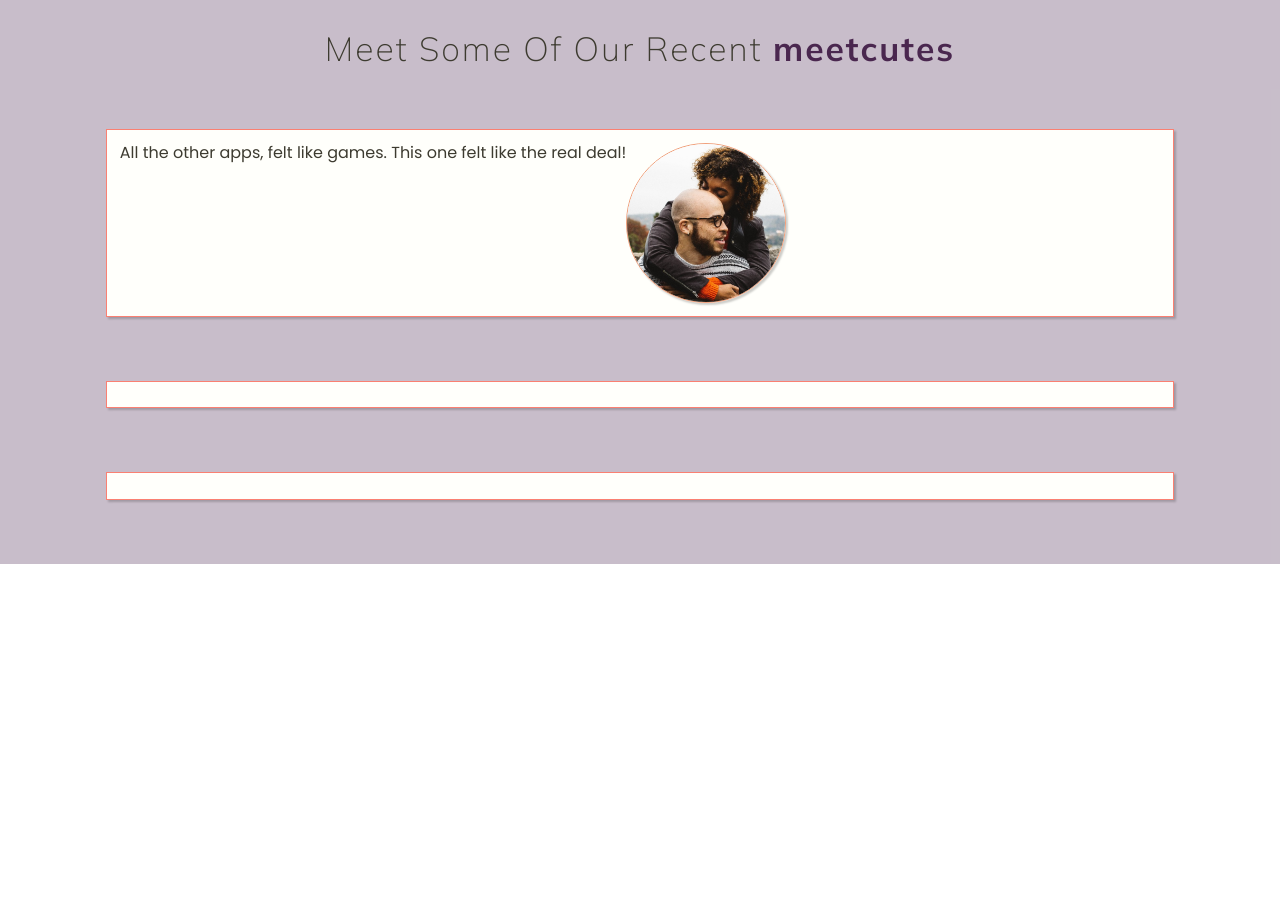
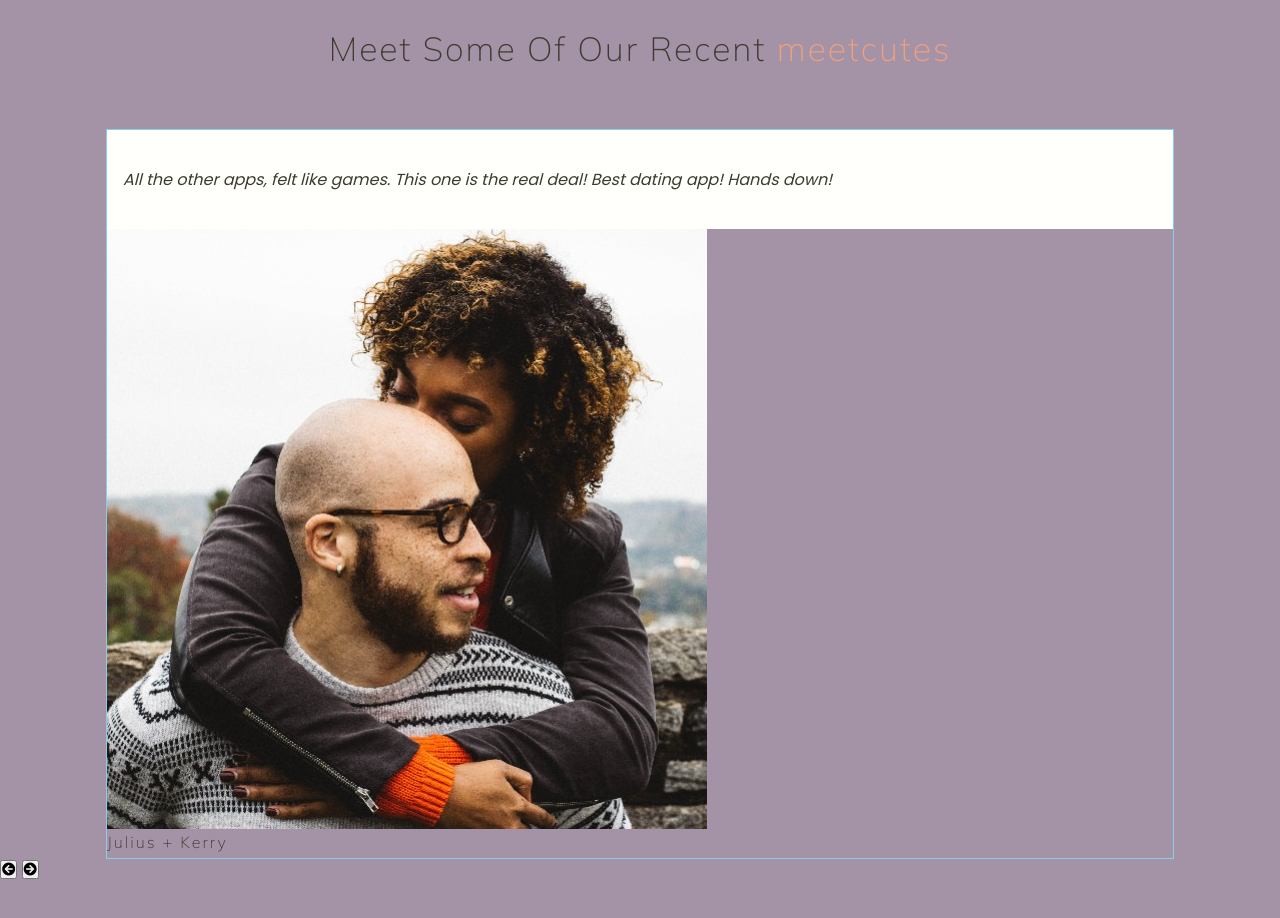
Before and after one commit to olopcodes/my-dating-app, a website: page index.html in a window 1280 px wide. Shown: the part 2960-3878 px from the top of the page. Before the commit the page ends 3524 px from the top, so only its background shows below. Drawn offline with Linux system fonts and the light colour scheme.

Commit message:
started the slider styles on the slider scss

```diff
--- a/index.html
+++ b/index.html
@@ -158,21 +158,35 @@
         <h2 class="heading heading--sub">
           meet some of our recent <span>meetcutes</span>
         </h2>
+        <div class="slider__slides">
           <div class="slider__slide slider__slide--1">
+            <!-- <p class="slider__icon"><i class="far fa-kiss-wink-heart"></i></p> -->
             <blockquote class="slider__quote">
-            All the other apps, felt like games. This one felt like the real
-            deal!
+              All the other apps, felt like games. This one is the real deal!
+              Best dating app! Hands down!
             </blockquote>
-          <div class="slider__img">
+            <div class="slider__slide--bottom">
+              <div class="slider__img-box">
                 <img
                   src="./images/couple-small-1.jpeg"
                   alt="a couple that met on the app"
                 />
               </div>
+              <h4 class="heading heading--small">julius + kerry</h4>
             </div>
-        <div class="slider__slide slider__slide--2"></div>
-        <div class="slider__slide slider__slide--3"></div>
           </div>
+        </div>
+
+        <!-- <div class="slider__slide slider__slide--2"></div>
+        <div class="slider__slide slider__slide--3"></div> -->
+      </div>
+
+      <button class="slider__btn--left">
+        <i class="fas fa-arrow-circle-left"></i>
+      </button>
+      <button class="slider__btn--right">
+        <i class="fas fa-arrow-circle-right"></i>
+      </button>
     </section>
   </body>
 </html>
--- a/sass/home/_benefits.scss
+++ b/sass/home/_benefits.scss
@@ -55,47 +55,3 @@
     }
   }
 }
-
-// slider
-.slider {
-  padding: 4rem 0;
-  background-color: rgba($primary, 0.3);
-  h2 {
-    text-align: center;
-    span {
-      text-transform: lowercase;
-      color: $primary;
-      font-weight: bold;
-    }
-  }
-
-  &__slide {
-    margin-top: 4rem;
-    // display: flex;
-    background-color: $white;
-    padding: 0.8rem;
-    border: 1px solid salmon;
-    box-shadow: 2px 2px 2px rgba(0, 0, 0, 0.2);
-
-    // flex-direction: column;
-    // align-items: center;
-    // border: 1px solid red;
-  }
-
-  &__quote {
-    font-size: 1rem;
-    float: left;
-    // flex: 1;
-  }
-
-  &__img {
-    flex: 1;
-    // float: right;
-    width: 10rem;
-    height: 10rem;
-    border-radius: 50%;
-    overflow: hidden;
-    border: 1px solid $cta;
-    box-shadow: 2px 2px 2px rgba(0, 0, 0, 0.2);
-  }
-}
--- /dev/null
+++ b/sass/home/_slider.scss
@@ -0,0 +1,38 @@
+.slider {
+  padding: 4rem 0;
+  background-color: rgba($primary, 0.5);
+  position: relative;
+
+  h2 {
+    text-align: center;
+  }
+  h2 span {
+    text-transform: lowercase;
+
+    color: $cta;
+  }
+
+  &__slides {
+    margin-top: 4rem;
+  }
+
+  &__slide {
+    border: 1px solid skyblue;
+    position: relative;
+  }
+
+  &__icon {
+  }
+
+  &__quote {
+    background-color: $white;
+    padding: 2.5rem 1rem;
+    font-style: italic;
+  }
+
+  &__slide--bottom {
+  }
+
+  &__img-box {
+  }
+}
--- a/sass/main.scss
+++ b/sass/main.scss
@@ -5,3 +5,4 @@
 @import "home/main-hero";
 @import "home/about";
 @import 'home/benefits';
+@import 'home/slider';
```
Also changed, not shown: css/style.css. Lines whose indentation alone changed are shown as unchanged.
